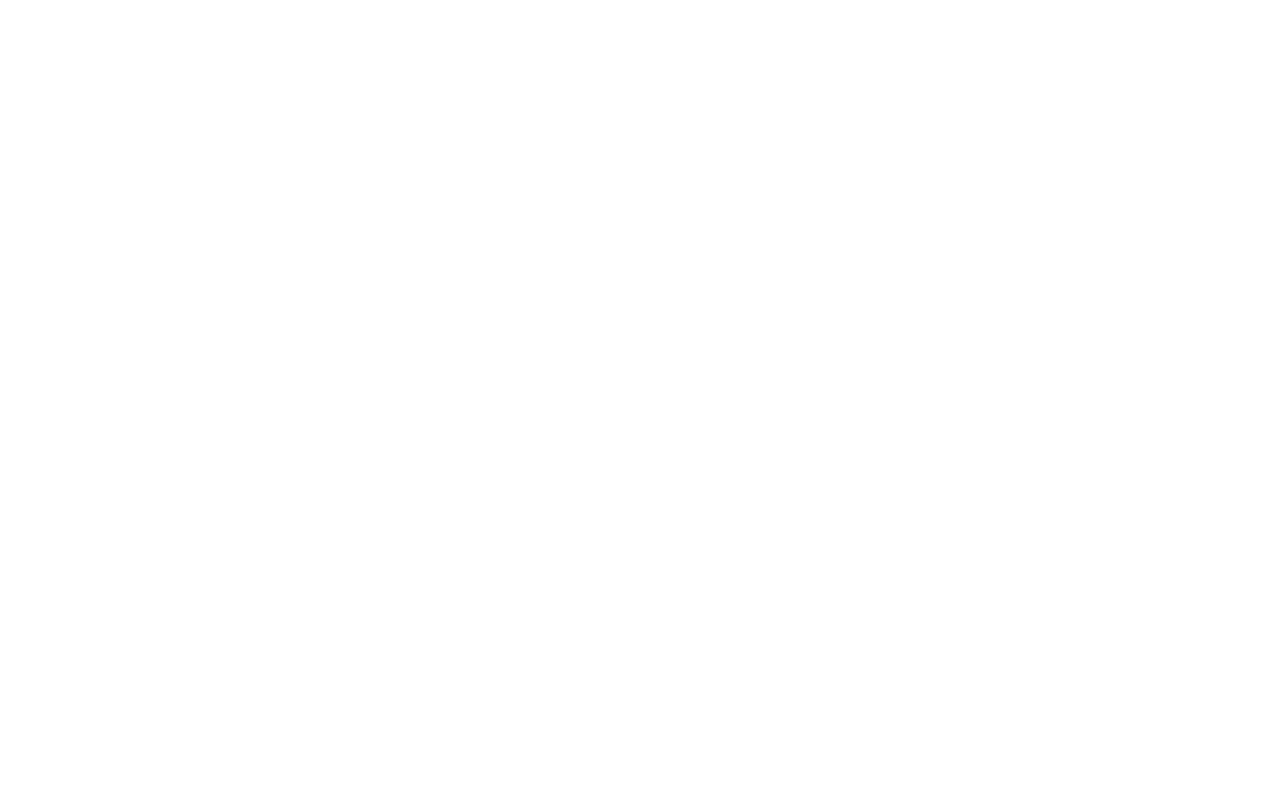
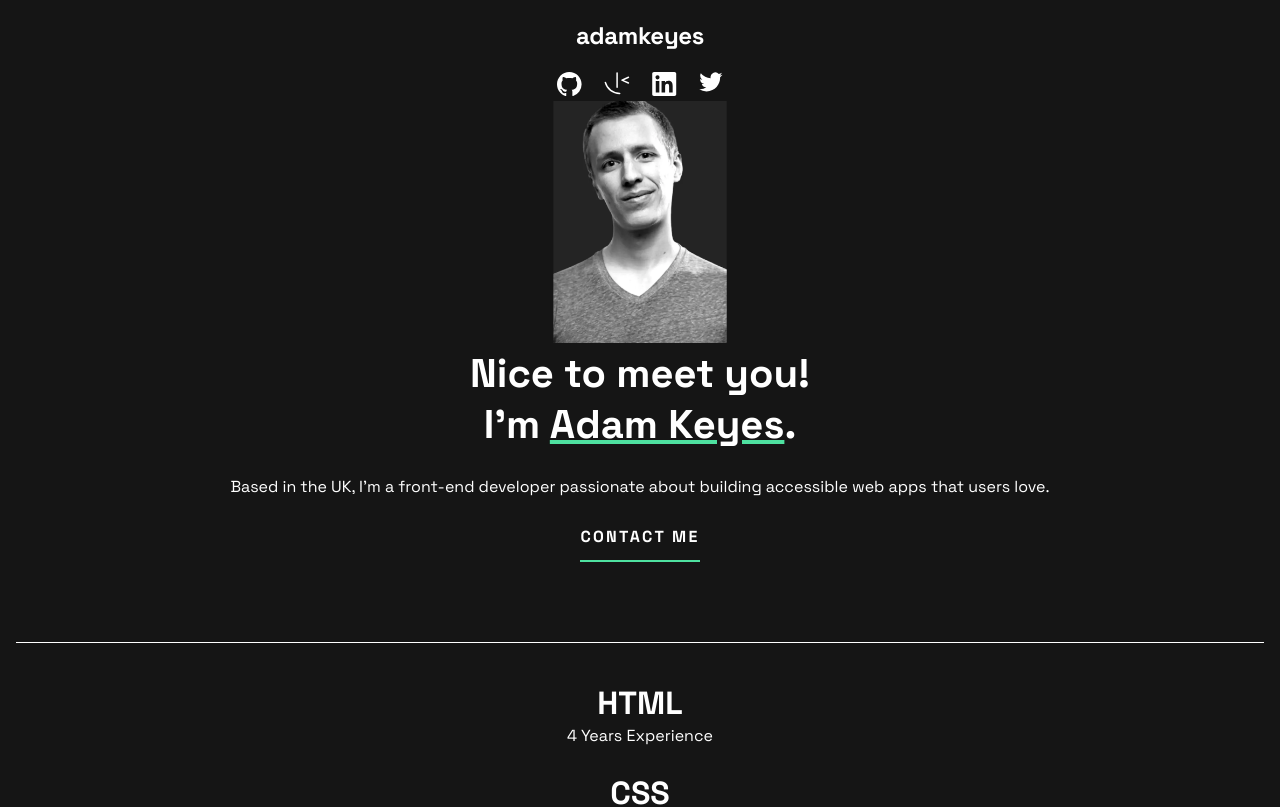
Before and after one commit to kateneilsen/svelte-developer-portfolio, a Svelte app: page / in a window 1280 px wide. Shown: the top 807 px of the page. Built offline with nearby package versions, Linux system fonts and the light colour scheme.

Commit message:
added sections ,styles

```diff
--- a/public/global.css
+++ b/public/global.css
@@ -1,6 +1,45 @@
-@import url('https://fonts.googleapis.com/css2?family=Space+Grotesk:wght@700&display=swap');
+@import url('https://fonts.googleapis.com/css2?family=Space+Grotesk:wght@300;400;500;700&display=swap');
 *{
 	font-family: 'Space Grotesk', sans-serif;
+	font-size: 16px;
+}
+
+/* CSS Reset */
+*,
+*::before,
+*::after {
+  box-sizing: border-box;
+}
+
+/* Prevent font size inflation */
+html {
+  -moz-text-size-adjust: none;
+  -webkit-text-size-adjust: none;
+  text-size-adjust: none;
+}
+
+body, h1, h2, h3, h4, p,
+figure, blockquote, dl, dd {
+  margin: 0;
+}
+
+ul[role='list'],
+ol[role='list'] {
+  list-style: none;
+}
+
+body {
+  min-height: 100vh;
+}
+
+h1, h2,
+h3, h4 {
+  text-wrap: balance;
+}
+
+input, button,
+textarea, select {
+  font: inherit;
 }
 
 :root{
@@ -10,4 +49,80 @@
 	--grey: #d9d9d9;
 	--white: #FFFFFF;
 	--red: #FF6F5B;
+	--font-size-xl:40px;
+	--font-size-l: 2rem;
+	--font-size-m: 24px;
+	--font-size-s: 16px;
+	--font-weight-bold: 700;
+	--font-weight-medium: 500;
 }
+
+body{
+	background-color: var(--black);
+}
+
+h1{
+	color: var(--white);
+	font-size: var(--font-size-xl);
+	font-weight: var(--font-weight-bold)
+}
+
+h2{
+	color: var(--white);
+	font-size: var(--font-size-l);
+	font-weight: var(--font-weight-bold);
+}
+
+h3{
+	color: var(--white);
+	font-size: var(--font-size-m);
+	line-height: 2rem;
+	font-weight: var(--font-weight-bold)
+}
+h4{
+	color: var(--white);
+	font-size: var(--font-size-m);
+	font-weight: var(--font-weight-bold);
+	line-height: 2rem;
+	letter-spacing: -0.333px;
+}
+p{
+	color: var(--white);
+	font-size: var(--font-size-s);
+	font-weight: 400;
+	line-height: 26px;
+}
+
+span{
+	font-size: inherit;
+}
+
+button{
+	font-weight: var(--font-weight-bold);
+	color: var(--white);
+	font-size: 1rem;
+	letter-spacing: 2.286px;
+	line-height: 26px;
+	background-color: var(--black);
+	border: none;
+	padding: 0;
+	margin: 0;
+	position: relative;
+	padding-block-end: 10px;
+	border-bottom: 2px solid var(--green);
+	cursor: pointer;
+	width: fit-content;
+}
+
+button:hover{
+	color: var(--green);
+}
+
+
+@media (min-width: 768px) {
+
+}
+
+@media (min-width: 1200px) {
+
+}
--- a/src/App.svelte
+++ b/src/App.svelte
@@ -0,0 +1,23 @@
+<script>
+  import Contact from "./components/Contact.svelte";
+  import Intro from "./components/Intro.svelte";
+  import Projects from "./components/Projects.svelte";
+  import Skills from "./components/Skills.svelte";
+</script>
+
+<main>
+  <Intro />
+  <Skills />
+  <Projects />
+  <Contact />
+</main>
+
+<style>
+  main {
+    display: flex;
+    flex-direction: column;
+    padding-inline: 1rem;
+    padding-block: 20px;
+    align-items: center;
+  }
+</style>
--- /dev/null
+++ b/src/components/Contact.svelte
@@ -0,0 +1,18 @@
+<section>
+  <h1>Contact</h1>
+  <p>
+    I would love to hear about your project and how I could help. Please fill in
+    the form, and I’ll get back to you as soon as possible.
+  </p>
+</section>
+
+<style>
+  section {
+    display: flex;
+    flex-direction: column;
+    justify-content: center;
+    text-align: center;
+    padding-block: 60px;
+    background-color: var(--darkgrey);
+  }
+</style>
--- /dev/null
+++ b/src/components/Intro.svelte
@@ -0,0 +1,83 @@
+<header>
+  <h4>adamkeyes</h4>
+  <div class="socials">
+    <a href="/">
+      <img src="images/icon-github.svg" alt="github" />
+    </a>
+    <a href="/">
+      <img src="images/icon-frontend-mentor.svg" alt="frontend mentor" />
+    </a>
+    <a href="/">
+      <img src="images/icon-linkedin.svg" alt="linkedin" />
+    </a>
+    <a href="/">
+      <img src="images/icon-twitter.svg" alt="twitter" />
+    </a>
+  </div>
+</header>
+<section>
+  <picture>
+    <source
+      media="(min-width: 600px)"
+      srcset="images/image-profile-tablet.webp"
+    />
+    <source
+      media="(min-width: 1200px)"
+      srcset="images/image-profile-desktop.webp"
+    />
+    <img src="images/image-profile-mobile.webp" alt="profile" class="profile" />
+  </picture>
+  <div class="intro">
+    <h1>
+      Nice to meet you! <br />
+      I'm <span class="underline">Adam Keyes</span>.
+    </h1>
+    <p>
+      Based in the UK, I’m a front-end developer passionate about building
+      accessible web apps that users love.
+    </p>
+    <button>CONTACT ME</button>
+  </div>
+</section>
+
+<style>
+  section {
+    text-align: center;
+  }
+  header {
+    display: flex;
+    flex-direction: column;
+    gap: 1.25rem;
+    align-items: center;
+  }
+  .socials {
+    display: flex;
+    width: 174px;
+    padding-inline: 4px;
+    justify-content: space-between;
+  }
+
+  a {
+    cursor: pointer;
+    z-index: 2;
+  }
+  img.profile {
+    width: 174px;
+    height: 242px;
+    object-fit: cover;
+    object-position: 0 90%;
+  }
+
+  .intro {
+    display: flex;
+    flex-direction: column;
+    gap: 24px;
+    align-items: center;
+  }
+
+  .underline {
+    text-decoration: underline;
+    text-decoration-style: 2px solid;
+    text-decoration-color: var(--green);
+  }
+</style>
--- /dev/null
+++ b/src/components/Projects.svelte
@@ -0,0 +1,69 @@
+<section>
+  <div class="top-row">
+    <h1>Projects</h1>
+    <button>CONTACT ME</button>
+  </div>
+  <div class="project">
+    <picture>
+      <source
+        media="(min-width:1200px)"
+        srcset="images/thumbnail-project-1-large.webp"
+      />
+      <img
+        src="images/thumbnail-project-1-small.webp"
+        alt="project thumbnail"
+        class="thumbnail"
+      />
+    </picture>
+
+    <h3>DESIGN PORTFOLIO</h3>
+    <ul class="tech-stack">
+      <li>HTML</li>
+      <li>CSS</li>
+    </ul>
+    <div class="buttons">
+      <button>VIEW PROJECT</button>
+      <button>VIEW CODE</button>
+    </div>
+  </div>
+</section>
+
+<style>
+  section {
+    display: flex;
+    flex-direction: column;
+    gap: 1rem;
+    margin-block: 80px;
+  }
+
+  .top-row {
+    display: flex;
+    justify-content: space-between;
+    align-items: center;
+  }
+
+  .project {
+    margin-block-start: 40px;
+  }
+
+  img.thumbnail {
+    width: 345px;
+    height: 253px;
+  }
+
+  ul.tech-stack {
+    padding-block: 0.5rem;
+    padding-inline: 0;
+    margin: 0;
+    list-style-type: none;
+    color: var(--white);
+    display: flex;
+    gap: 18px;
+  }
+
+  .buttons {
+    display: flex;
+    gap: 2rem;
+    padding-block: 20px;
+  }
+</style>
--- /dev/null
+++ b/src/components/Skills.svelte
@@ -0,0 +1,41 @@
+<section>
+  <div class="skill">
+    <h2>HTML</h2>
+    <p>4 Years Experience</p>
+  </div>
+  <div class="skill">
+    <h2>CSS</h2>
+    <p>4 Years Experience</p>
+  </div>
+  <div class="skill">
+    <h2>Javascript</h2>
+    <p>4 Years Experience</p>
+  </div>
+  <div class="skill">
+    <h2>Accessibility</h2>
+    <p>4 Years Experience</p>
+  </div>
+  <div class="skill">
+    <h2>React</h2>
+    <p>3 Years Experience</p>
+  </div>
+  <div class="skill">
+    <h2>Sass</h2>
+    <p>3 Years Experience</p>
+  </div>
+</section>
+
+<style>
+  section {
+    border-top: 1px solid var(--white);
+    border-bottom: 1px solid var(--white);
+    padding-block: 40px;
+    display: flex;
+    flex-direction: column;
+    gap: 24px;
+    align-items: center;
+    text-align: center;
+    width: 100%;
+    margin-block-start: 80px;
+  }
+</style>
```
